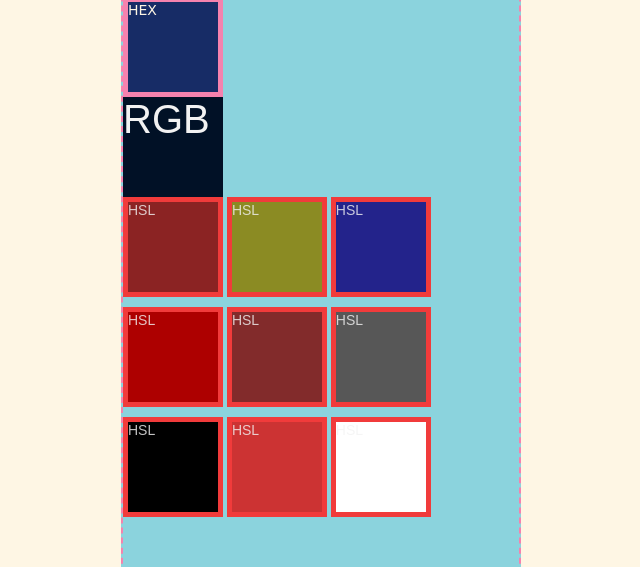
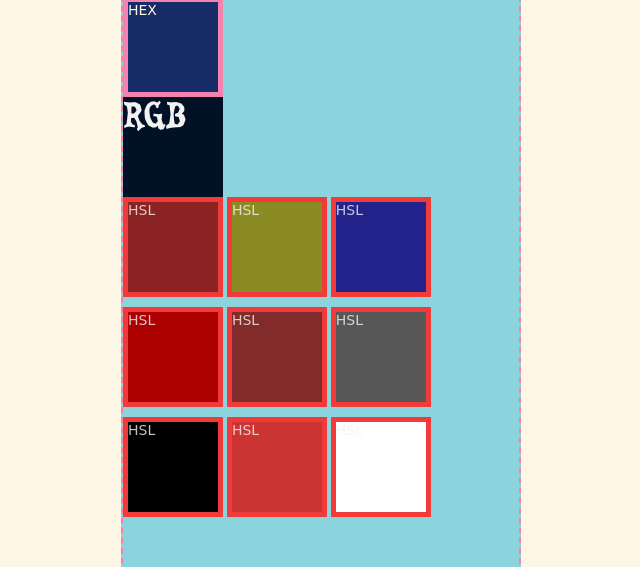
Before and after one commit to mcdadeaine/hw11, a plain HTML site: page index.html in a window 1280 px wide. Shown: the part 155-722 px from the top of the page, 319-959 px from the left. Drawn offline with Linux system fonts and the light colour scheme.

Commit message:
added fonts

```diff
--- a/style.css
+++ b/style.css
@@ -38,6 +38,7 @@ p{
   background-color: black;
   color: white;
   border: 5px solid green;
+  font-family: times, serif;
 }
 
 .hex {
@@ -52,12 +53,14 @@ p{
   color: rgb(242, 242, 242);
   border: 5px solid solid rgb(64, 115, 68);
   font-size: 40px;
+  font-family: "fright";
 }
 
 .hsl {
   background-color: hsl(0, 60%, 34%);
   Color: hsla(0, 0%, 95%, .8);
   border: 5px solid hsl(0, 87%, 59%);
+  font-family: "Silkscreen", cursive;
 }
 
 .hue1 {
```
